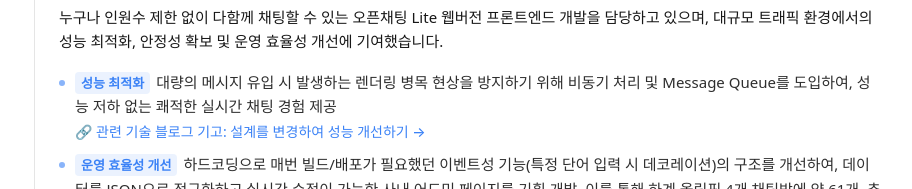
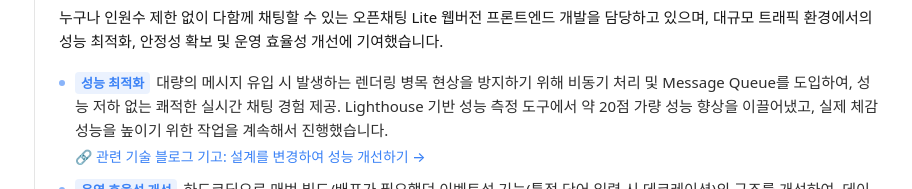
Before and after one commit to ChanhuiSeok/blog, a Next.js app: page /about in a window 1280 px wide. Shown: the part 763-952 px from the top of the page, without its empty margins (182-1094 px from the left). Built offline with nearby package versions, Linux system fonts and the light colour scheme; no server answers; a web font is replaced by a local one.

Commit message:
fix: About 내용 보충 (성능 개선 부분)

```diff
--- a/app/(public)/about/page.tsx
+++ b/app/(public)/about/page.tsx
@@ -89,7 +89,7 @@ const EXPERIENCES: Experience[] = [
         achievements: [
           {
             tag: "성능 최적화",
-            text: "대량의 메시지 유입 시 발생하는 렌더링 병목 현상을 방지하기 위해 비동기 처리 및 Message Queue를 도입하여, 성능 저하 없는 쾌적한 실시간 채팅 경험 제공",
+            text: "대량의 메시지 유입 시 발생하는 렌더링 병목 현상을 방지하기 위해 비동기 처리 및 Message Queue를 도입하여, 성능 저하 없는 쾌적한 실시간 채팅 경험 제공. Lighthouse 기반 성능 측정 도구에서 약 20점 가량 성능 향상을 이끌어냈고, 실제 체감 성능을 높이기 위한 작업을 계속해서 진행했습니다.",
             link: {
               label: "관련 기술 블로그 기고: 설계를 변경하여 성능 개선하기",
               href: "https://tech.kakao.com/posts/686",
```
